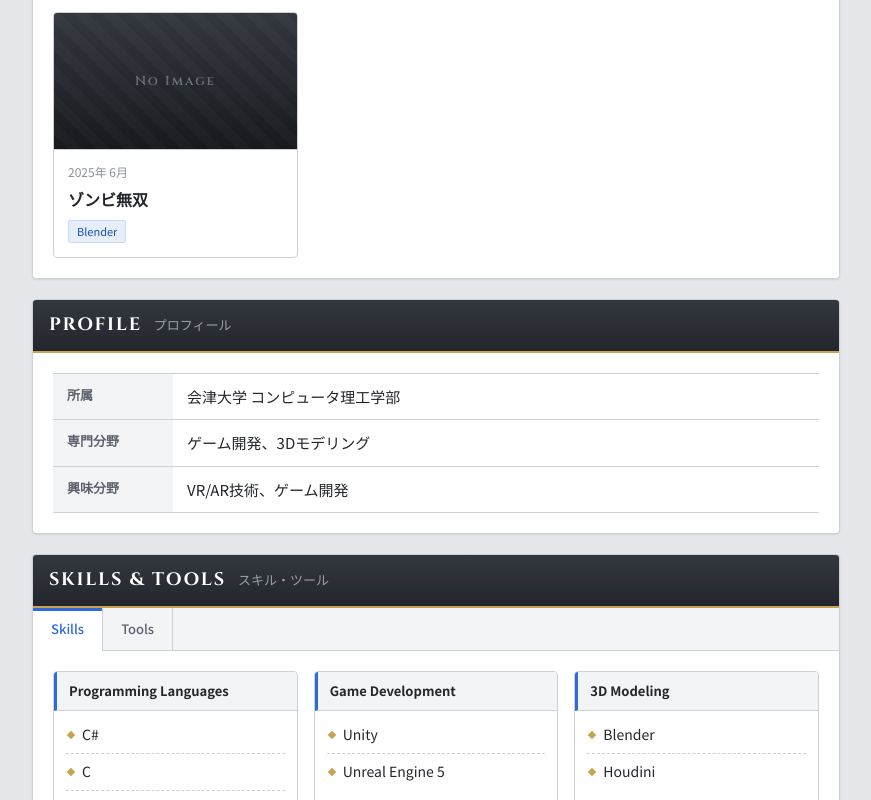
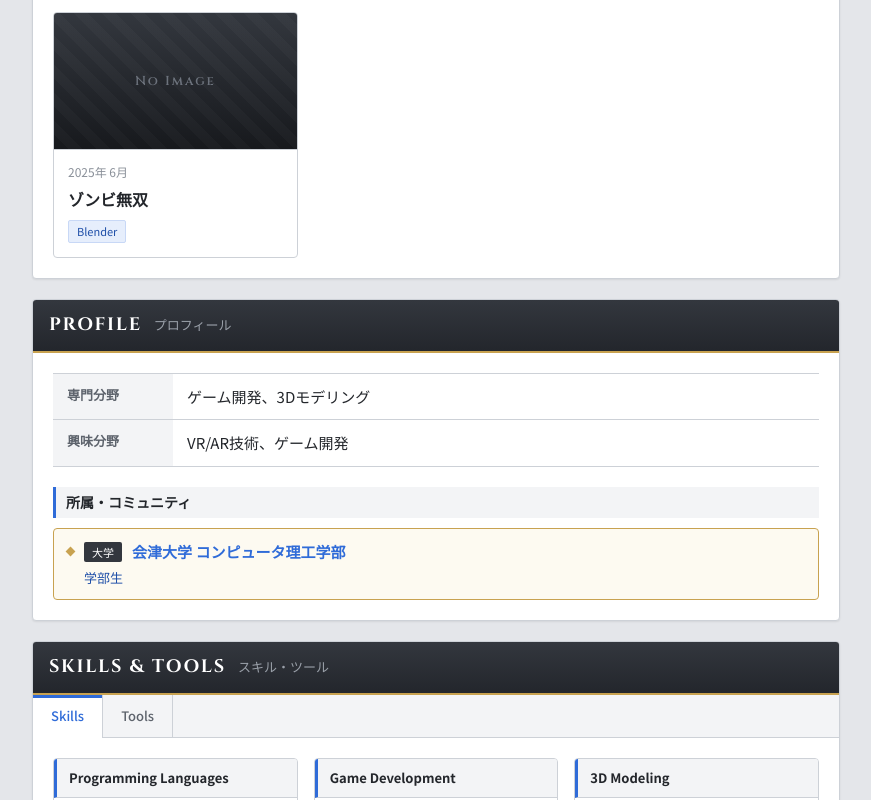
Before and after one commit to Tokurln/myPortfolioSite, a website built with Vite: page index.html in a window 1280 px wide. Shown: the part 1478-2278 px from the top of the page, without its empty margins (44-915 px from the left). Built offline with nearby package versions, Linux system fonts and the light colour scheme.

Commit message:
Move affiliations into affiliations.json
List university, circles and external communities with type, role and
period in the Profile panel; main affiliations also show on the
sidebar character card.

Co-Authored-By: Claude Opus 5.5 <noreply@anthropic.com>

```diff
--- a/index.html
+++ b/index.html
@@ -83,10 +83,6 @@
                     <div class="panel-body">
                         <dl class="info-list">
                             <div class="info-item">
-                                <dt>所属</dt>
-                                <dd>会津大学 コンピュータ理工学部</dd>
-                            </div>
-                            <div class="info-item">
                                 <dt>専門分野</dt>
                                 <dd>ゲーム開発、3Dモデリング</dd>
                             </div>
@@ -95,6 +91,11 @@
                                 <dd>VR/AR技術、ゲーム開発</dd>
                             </div>
                         </dl>
+                        <!-- 所属・サークル・コミュニティは src/content/affiliations.json から生成 -->
+                        <div class="affiliation-block">
+                            <h3 class="sub-title">所属・コミュニティ</h3>
+                            <ul class="affiliation-list"></ul>
+                        </div>
                     </div>
                 </section>
 
@@ -181,7 +182,8 @@
                             width="120" height="120">
                         <p class="character-name">Rin Imai</p>
                         <p class="character-role">Game Developer / 3D Artist</p>
-                        <p class="character-affiliation">会津大学 コンピュータ理工学部</p>
+                        <!-- affiliations.json で main: true の所属を表示 -->
+                        <p class="character-affiliation"></p>
                     </div>
                 </section>
 
--- /dev/null
+++ b/src/content/affiliations.json
@@ -0,0 +1,24 @@
+[
+    {
+        "name": "会津大学 コンピュータ理工学部",
+        "type": "大学",
+        "role": "学部生",
+        "since": "",
+        "until": "",
+        "url": "https://www.u-aizu.ac.jp/",
+        "note": "",
+        "main": true,
+        "hidden": false
+    },
+    {
+        "name": "サークル・コミュニティ名（記入例）",
+        "type": "サークル",
+        "role": "代表",
+        "since": "2024年4月",
+        "until": "",
+        "url": "",
+        "note": "活動内容などをひとこと",
+        "main": false,
+        "hidden": true
+    }
+]
--- /dev/null
+++ b/src/js/affiliations.js
@@ -0,0 +1,93 @@
+// src/content/affiliations.json（所属・サークル・外部コミュニティ）を描画する
+//
+// affiliations.json の1件 = { ... } ひとつ。項目の意味:
+//   name   : 名前（必須）
+//   type   : 種類のラベル（例: 大学 / サークル / コミュニティ / インターン）
+//   role   : 役職・立場（例: 代表 / メンバー / 運営）。空欄なら表示しない
+//   since  : いつから（例: 2024年4月）。空欄なら期間を表示しない
+//   until  : いつまで。空欄なら「現在」
+//   url    : 公式サイトなど。あれば名前がリンクになる
+//   note   : ひとこと説明。空欄なら表示しない
+//   main   : true にするとサイドバーのキャラクターカードにも表示（メインの所属）
+//   hidden : true にするとサイトに表示しない（下書き・記入例用）
+// 並び順はファイルに書いた順（main: true のものが先頭に来る）
+
+import data from '../content/affiliations.json';
+
+const affiliations = data
+    .filter((item) => item && item.name && !item.hidden)
+    .sort((a, b) => Number(Boolean(b.main)) - Number(Boolean(a.main)));
+
+function period(item) {
+    if (!item.since) return '';
+    return `${item.since} 〜 ${item.until || '現在'}`;
+}
+
+function createItem(item) {
+    const li = document.createElement('li');
+    li.className = 'affiliation' + (item.main ? ' is-main' : '');
+
+    const head = document.createElement('div');
+    head.className = 'affiliation-head';
+
+    if (item.type) {
+        const type = document.createElement('span');
+        type.className = 'affiliation-type';
+        type.textContent = item.type;
+        head.append(type);
+    }
+
+    let name;
+    if (item.url) {
+        name = document.createElement('a');
+        name.href = item.url;
+        name.target = '_blank';
+        name.rel = 'noreferrer';
+    } else {
+        name = document.createElement('span');
+    }
+    name.className = 'affiliation-name';
+    name.textContent = item.name;
+    head.append(name);
+    li.append(head);
+
+    const meta = [item.role, period(item)].filter(Boolean);
+    if (meta.length) {
+        const metaEl = document.createElement('p');
+        metaEl.className = 'affiliation-meta';
+        meta.forEach((text, i) => {
+            const span = document.createElement('span');
+            span.className = i === 0 && item.role ? 'affiliation-role' : 'affiliation-period';
+            span.textContent = text;
+            metaEl.append(span);
+        });
+        li.append(metaEl);
+    }
+
+    if (item.note) {
+        const note = document.createElement('p');
+        note.className = 'affiliation-note';
+        note.textContent = item.note;
+        li.append(note);
+    }
+    return li;
+}
+
+export function renderAffiliations() {
+    // Profile パネルの一覧
+    const list = document.querySelector('.affiliation-list');
+    list.replaceChildren(...affiliations.map(createItem));
+    list.closest('.affiliation-block').hidden = affiliations.length === 0;
+
+    // サイドバーのキャラクターカード（main: true のもの）
+    const side = document.querySelector('.character-affiliation');
+    const mains = affiliations.filter((item) => item.main);
+    side.replaceChildren(
+        ...mains.map((item) => {
+            const line = document.createElement('span');
+            line.textContent = item.role ? `${item.name}（${item.role}）` : item.name;
+            return line;
+        })
+    );
+    side.hidden = mains.length === 0;
+}
--- a/src/main.js
+++ b/src/main.js
@@ -4,6 +4,7 @@ import { profile } from './content/profile.js';
 import { renderWorksTabs } from './js/projects.js';
 import { renderHero } from './js/hero.js';
 import { renderSidebar } from './js/sidebar.js';
+import { renderAffiliations } from './js/affiliations.js';
 import { initModal, openProjectModal } from './js/modal.js';
 
 // 作品カード（タブで絞り込み）を src/content/works/*.md から生成
@@ -15,6 +16,7 @@ renderWorksTabs(
 );
 renderHero(document.querySelector('.hero'), works, openProjectModal);
 renderSidebar(profile, works, openProjectModal);
+renderAffiliations();
 initModal();
 
 // Skills / Tools のタブ切り替え
--- a/src/styles.css
+++ b/src/styles.css
@@ -689,6 +689,107 @@ ul {
     padding: 10px 14px;
 }
 
+/* 所属・コミュニティ */
+.affiliation-block {
+    margin-top: 20px;
+}
+
+.sub-title {
+    margin-bottom: 10px;
+    padding: 4px 10px;
+    font-size: 14px;
+    color: var(--text);
+    background: var(--bg-sub);
+    border-left: 3px solid var(--accent);
+}
+
+.affiliation-list {
+    display: flex;
+    flex-direction: column;
+    gap: 8px;
+}
+
+.affiliation {
+    position: relative;
+    padding: 10px 14px 10px 30px;
+    border: 1px solid var(--border);
+    border-radius: var(--radius);
+}
+
+.affiliation::before {
+    content: '';
+    position: absolute;
+    left: 13px;
+    top: 19px;
+    width: 7px;
+    height: 7px;
+    background: var(--border-strong);
+    transform: rotate(45deg);
+}
+
+.affiliation.is-main {
+    border-color: var(--gold);
+    background: #fdfaf1;
+}
+
+.affiliation.is-main::before {
+    background: var(--gold);
+}
+
+.affiliation-head {
+    display: flex;
+    flex-wrap: wrap;
+    align-items: center;
+    gap: 4px 10px;
+}
+
+.affiliation-type {
+    padding: 0 8px;
+    font-size: 11px;
+    line-height: 20px;
+    color: #fff;
+    background: var(--dark-3);
+    border-radius: 2px;
+}
+
+.affiliation-name {
+    font-size: 15px;
+    font-weight: 700;
+    color: var(--text);
+}
+
+a.affiliation-name {
+    color: var(--accent);
+    text-decoration: none;
+}
+
+a.affiliation-name:hover {
+    text-decoration: underline;
+}
+
+.affiliation-meta {
+    display: flex;
+    flex-wrap: wrap;
+    gap: 2px 16px;
+    margin-top: 2px;
+    font-size: 13px;
+}
+
+.affiliation-role {
+    font-weight: 500;
+    color: var(--accent-dark);
+}
+
+.affiliation-period {
+    color: var(--text-faint);
+}
+
+.affiliation-note {
+    margin-top: 4px;
+    font-size: 13px;
+    color: var(--text-sub);
+}
+
 /* ========== Skills ========== */
 .skills-grid {
     display: grid;
@@ -831,6 +932,10 @@ ul {
     font-size: 12px;
     color: var(--text-sub);
     border-top: 1px solid var(--border);
+}
+
+.character-affiliation span {
+    display: block;
 }
 
 /* リンク集（バナー風） */
```
